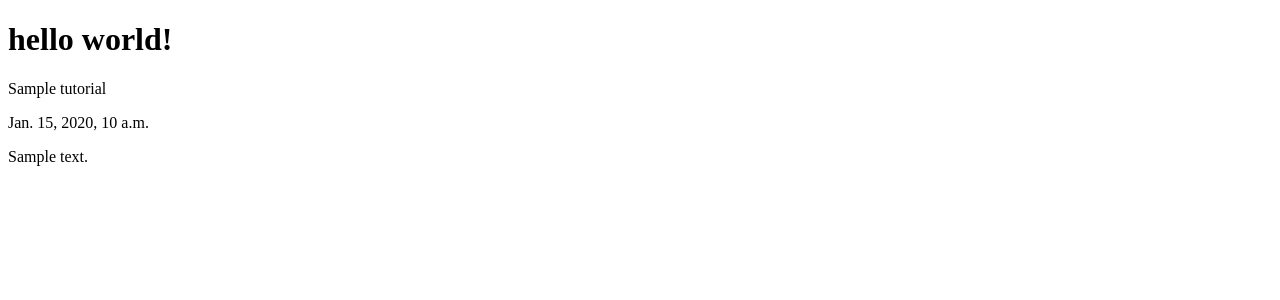
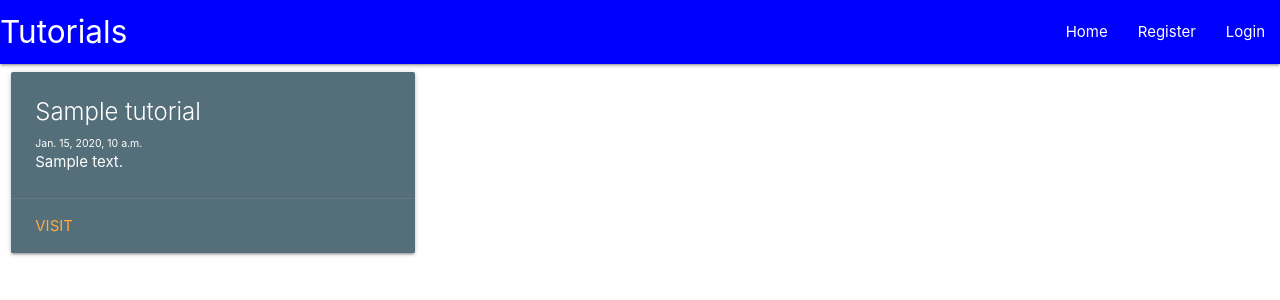
Before and after one commit to itsaiub/django-basic-site-sandex, a Django app: page / in a window 1280 px wide. Shown: the top 300 px of the page. Run offline with Django 3.2, Linux system fonts and the light colour scheme; tables that the repository leaves empty hold one stand-in row (values such as "Sample post"); some libraries are stand-ins or nearby versions.

Commit message:
adding custom css and view

```diff
--- /dev/null
+++ b/mainApp/static/mainApp/css/index.css
@@ -0,0 +1,3 @@
+nav {
+  background-color: blue !important;
+}
--- /dev/null
+++ b/mainApp/templates/mainApp/header.html
@@ -0,0 +1,37 @@
+<!DOCTYPE html>
+<html lang="en">
+  <head>
+    <meta charset="UTF-8" />
+    <meta name="viewport" content="width=device-width, initial-scale=1.0" />
+    <meta http-equiv="X-UA-Compatible" content="ie=edge" />
+
+    <!-- load external files -->
+    {% load static %}
+    <link rel="stylesheet" href="{% static 'tinymce/css/prism.css' %}" />
+    <link rel="stylesheet" href="{% static 'mainApp/css/index.css' %}" />
+    <!-- Compiled and minified CSS -->
+    <link
+      rel="stylesheet"
+      href="https://cdnjs.cloudflare.com/ajax/libs/materialize/1.0.0/css/materialize.min.css"
+    />
+    <title>Home</title>
+  </head>
+
+  <body>
+    <nav>
+      <div class="nav-wrapper">
+        <a href="#" class="brand-logo">Tutorials</a>
+        <ul id="nav-mobile" class="right hide-on-med-and-down">
+          <li><a href="/">Home</a></li>
+          <li><a href="/register">Register</a></li>
+          <li><a href="/login">Login</a></li>
+        </ul>
+      </div>
+    </nav>
+
+    {% block content %} {% endblock content %}
+  </body>
+  <script src="https://cdnjs.cloudflare.com/ajax/libs/materialize/1.0.0/js/materialize.min.js"></script>
+
+  <script src="{% static 'tinymce/js/prism.js' %}"></script>
+</html>
--- a/mainApp/templates/mainApp/home.html
+++ b/mainApp/templates/mainApp/home.html
@@ -1,25 +1,21 @@
-<!DOCTYPE html>
-<html lang="en">
-  <head>
-    <meta charset="UTF-8" />
-    <meta name="viewport" content="width=device-width, initial-scale=1.0" />
-    <meta http-equiv="X-UA-Compatible" content="ie=edge" />
+{% extends "mainApp/header.html" %} {% block content %}
 
-    <!-- load external files -->
-    {% load static %}
-    <link rel="stylesheet" href="{% static 'tinymce/css/prism.css' %}" />
-
-    <title>Home</title>
-  </head>
-  <body>
-    <h1>hello world!</h1>
-    {% for tutorial in tutorials %}
-    <p>{{ tutorial.tutorial_title }}</p>
-    <p>{{ tutorial.tutorial_published }}</p>
-
-    <p>{{ tutorial.tutorial_content | safe }}</p>
-
-    {% endfor %}
-  </body>
-  <script src="{% static 'tinymce/js/prism.js' %}"></script>
-</html>
+<div class="row">
+  {% for tutorial in tutorials %}
+  <div class="col s12 m6 l4">
+    <div class="card blue-grey darken-1">
+      <div class="card-content white-text">
+        <span class="card-title">{{ tutorial.tutorial_title }}</span>
+        <p style="font-size: 70%">{{ tutorial.tutorial_published }}</p>
+        <p>
+          {{ tutorial.tutorial_content | safe }}
+        </p>
+      </div>
+      <div class="card-action">
+        <a href="#">Visit</a>
+      </div>
+    </div>
+  </div>
+  {% endfor %}
+</div>
+{% endblock content %}
```
